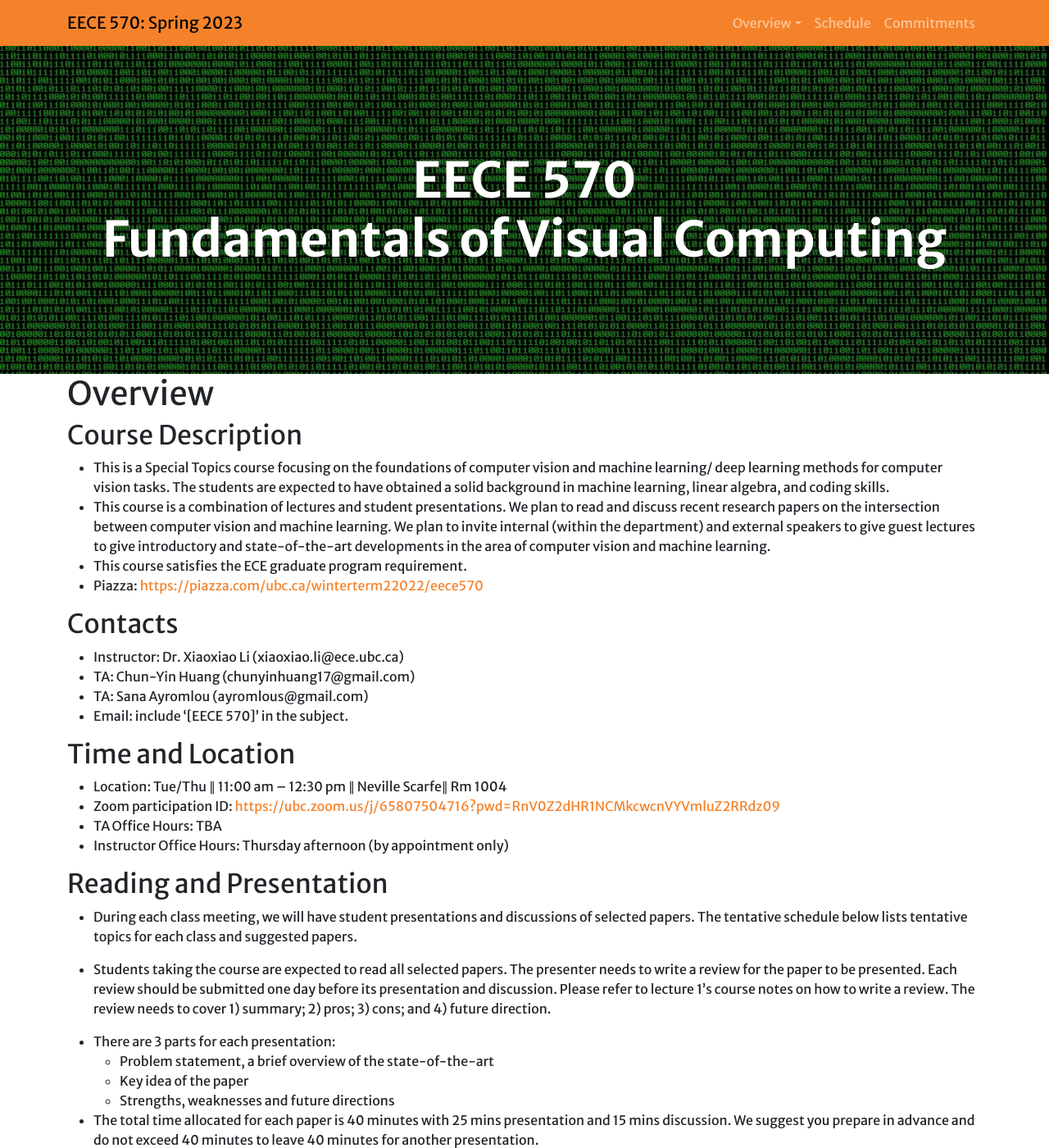
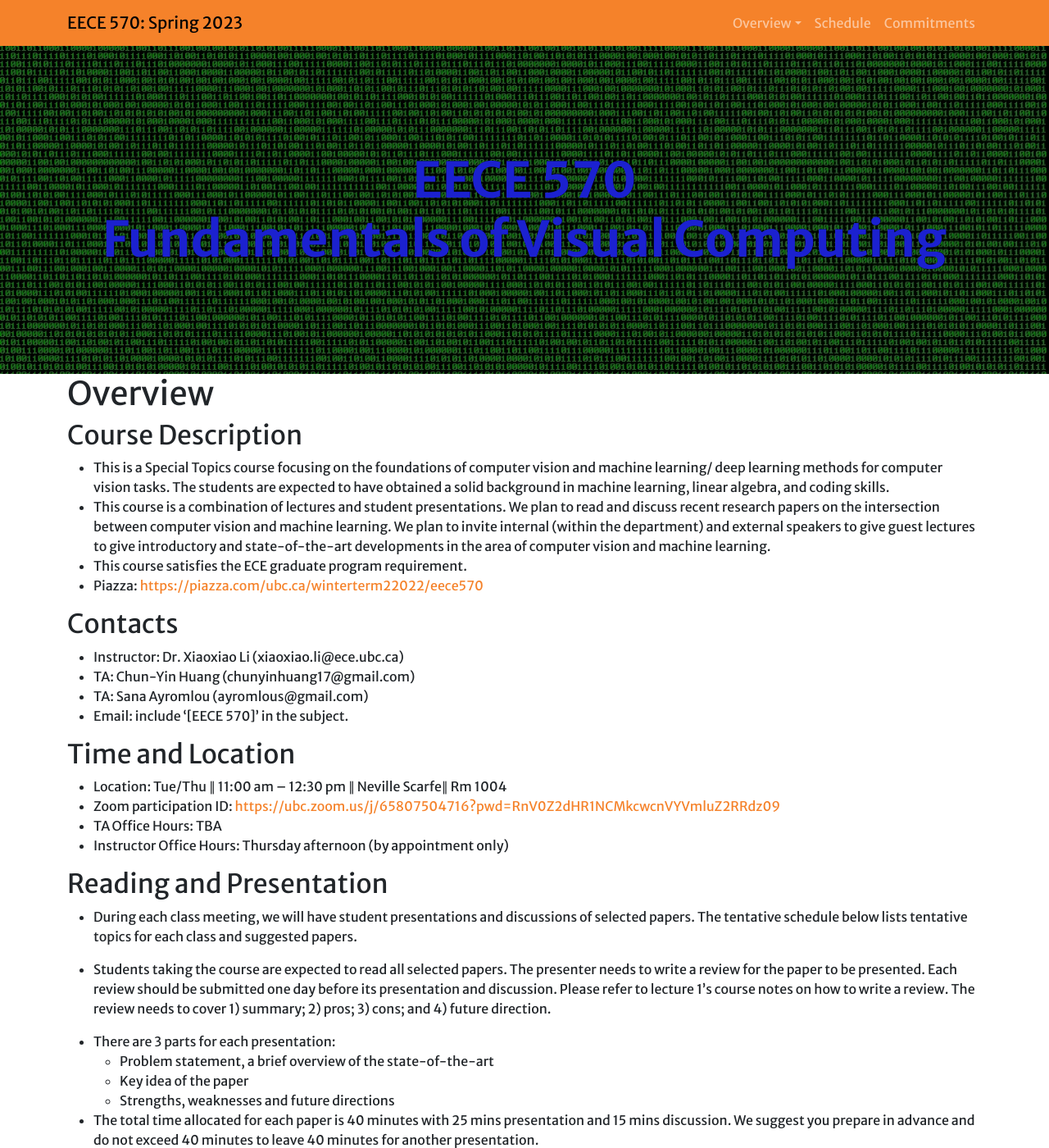
Before and after one commit to xxlya/EECE-570, a Jekyll site: the page built from index.md, in a window 1280 px wide and 1400 px high. Shown: the whole window at 82% size. Built offline with Jekyll 4.4.1, drawn with Linux system fonts in a browser that asks for light colours; a script that is not in the unit is left out; our own code applies the rules of GitHub Pages for plain Markdown files.

Commit message:
Update main.css

```diff
--- a/assets/css/main.css
+++ b/assets/css/main.css
@@ -71,7 +71,7 @@ img {
   align-items: center;
   background-image: url('../images/jumbo-background.jpg');
   background-size: cover;
-  color: #ffffff;
+  color: #1b21d0;
   min-height: 400px;
   text-shadow: 0.25px 0.25px 0.25px #000000;
 }
@@ -80,12 +80,12 @@ img {
   font-size: 60px;
   font-weight: 700;
   margin: 0;
-  color: #ffffff;
+  color: #1b21d0;
 }
 
 .jumbotron h3 {
   margin: 0 0 20px;
-  color: #ffffff;
+  color: #1b21d0;
 }
 
 table{
```
